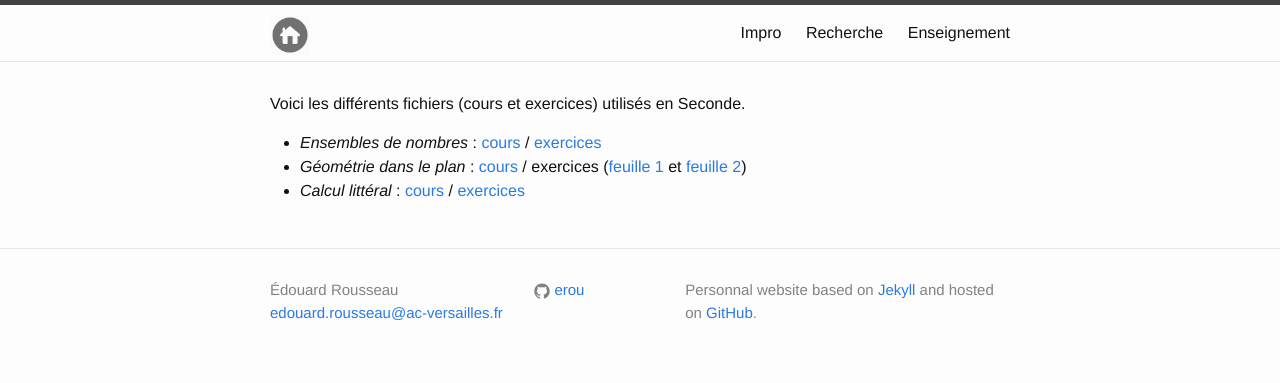
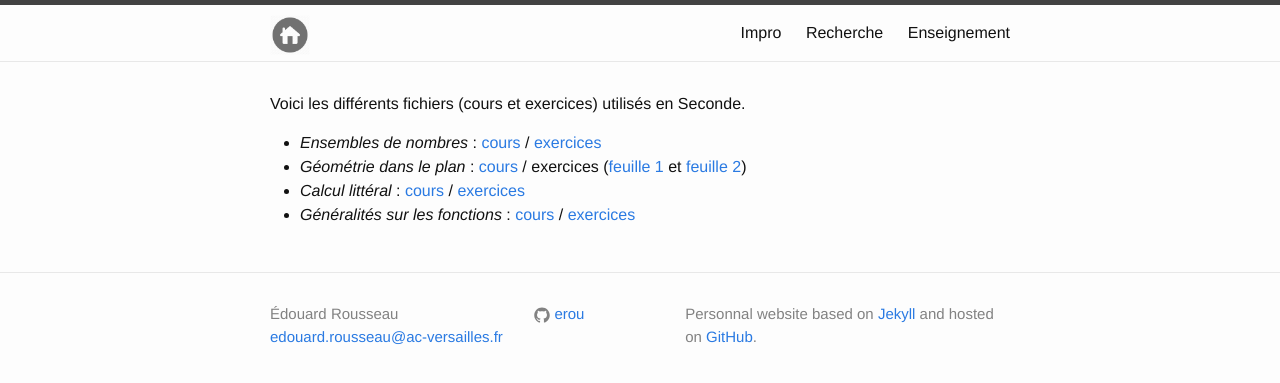
Before and after one commit to erou/erou.github.io, a Jekyll site: the page built from teaching/corot-seconde.md, in a window 1280 px wide. Shown: the top 383 px of the page. Built offline with Jekyll 4.4.1, drawn with Linux system fonts in a browser that asks for light colours.

Commit message:
new file for functions

```diff
--- a/teaching/corot-seconde.md
+++ b/teaching/corot-seconde.md
@@ -13,3 +13,5 @@ Voici les différents fichiers (cours et exercices) utilisés en Seconde.
   et [feuille 2](exos-géométrie-plan.pdf))
 * *Calcul littéral* : [cours](cours-calcul.pdf) /
   [exercices](exos-calcul.pdf)
+* *Généralités sur les fonctions* : [cours](cours-generalites-fonctions.pdf) /
+  [exercices](exos-generalites-fonctions.pdf)
```
Also changed, not shown: 2 other files.
